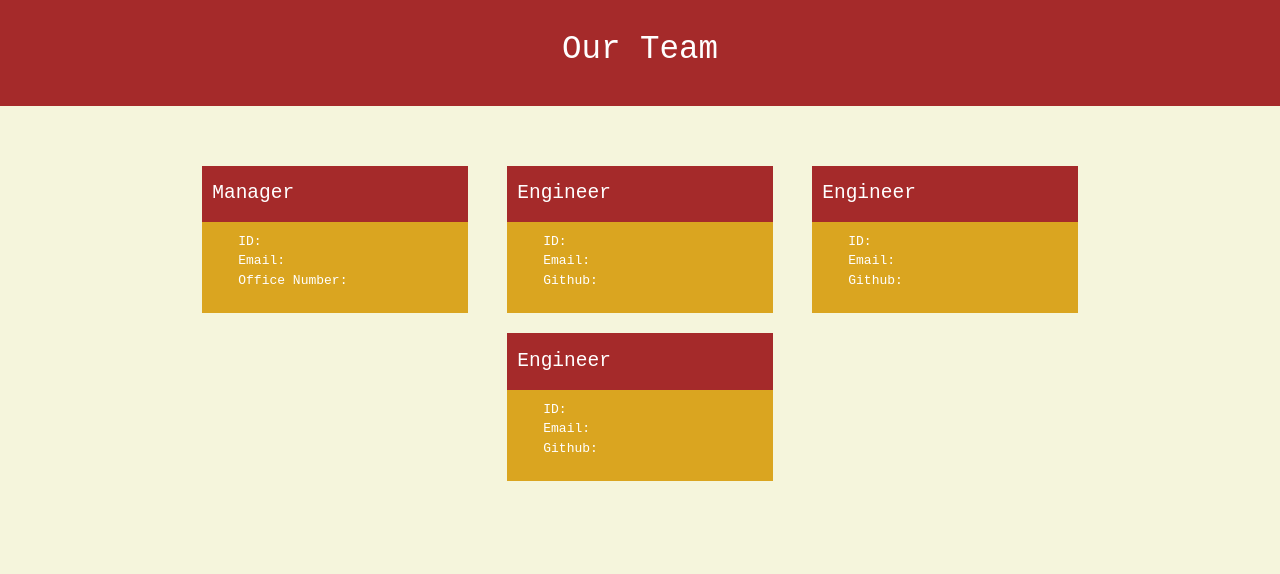
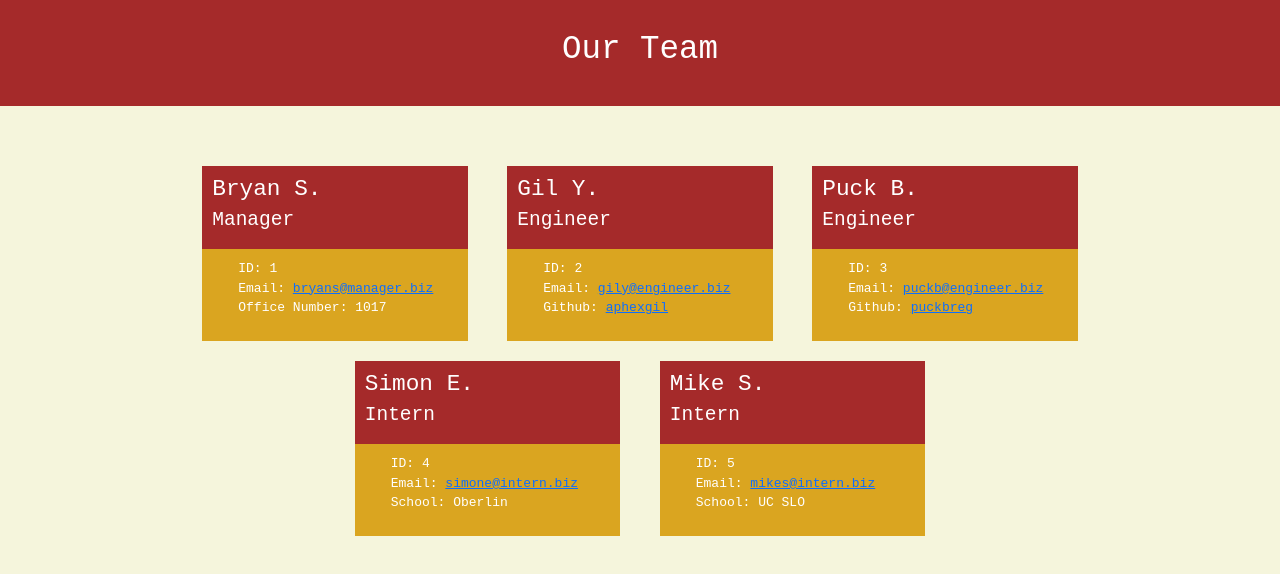
Before and after one commit to aphexgil/team-profile-generator, a website: page dist/index.html in a window 1280 px wide. Drawn offline with nearby package versions, Linux system fonts and the light colour scheme.

Commit message:
Added README.md. Cleaned up style.css

```diff
--- a/dist/index.html
+++ b/dist/index.html
@@ -15,46 +15,57 @@
         <main>
             <div class="container"><div class="row justify-content-center"><div class="col-3 employee-card">
         <div class="card-header">
-            <h3></h3>
+            <h3>Bryan S.</h3>
             <h4>Manager</h4>
         </div>
         <div class="card-body">
             <ul>
-                <li>ID: </li>
-                <li>Email: <a href="mailto:"></a></li><li>Office Number: </li>
+                <li>ID: 1</li>
+                <li>Email: <a href="mailto:bryans@manager.biz">bryans@manager.biz</a></li><li>Office Number: 1017</li>
                     </ul>
                 </div>
             </div><div class="col-3 employee-card">
         <div class="card-header">
-            <h3></h3>
+            <h3>Gil Y.</h3>
             <h4>Engineer</h4>
         </div>
         <div class="card-body">
             <ul>
-                <li>ID: </li>
-                <li>Email: <a href="mailto:"></a></li><li>Github: <a href="https://github.com/"></a></li>
+                <li>ID: 2</li>
+                <li>Email: <a href="mailto:gily@engineer.biz">gily@engineer.biz</a></li><li>Github: <a href="https://github.com/aphexgil">aphexgil</a></li>
                     </ul>
                 </div>
             </div><div class="col-3 employee-card">
         <div class="card-header">
-            <h3></h3>
+            <h3>Puck B.</h3>
             <h4>Engineer</h4>
         </div>
         <div class="card-body">
             <ul>
-                <li>ID: </li>
-                <li>Email: <a href="mailto:"></a></li><li>Github: <a href="https://github.com/"></a></li>
+                <li>ID: 3</li>
+                <li>Email: <a href="mailto:puckb@engineer.biz">puckb@engineer.biz</a></li><li>Github: <a href="https://github.com/puckbreg">puckbreg</a></li>
                     </ul>
                 </div>
             </div></div><div class="row justify-content-center"><div class="col-3 employee-card">
         <div class="card-header">
-            <h3></h3>
-            <h4>Engineer</h4>
+            <h3>Simon E.</h3>
+            <h4>Intern</h4>
         </div>
         <div class="card-body">
             <ul>
-                <li>ID: </li>
-                <li>Email: <a href="mailto:"></a></li><li>Github: <a href="https://github.com/"></a></li>
+                <li>ID: 4</li>
+                <li>Email: <a href="mailto:simone@intern.biz">simone@intern.biz</a></li><li>School: Oberlin</li>
+                    </ul>
+                </div>
+            </div><div class="col-3 employee-card">
+        <div class="card-header">
+            <h3>Mike S.</h3>
+            <h4>Intern</h4>
+        </div>
+        <div class="card-body">
+            <ul>
+                <li>ID: 5</li>
+                <li>Email: <a href="mailto:mikes@intern.biz">mikes@intern.biz</a></li><li>School: UC SLO</li>
                     </ul>
                 </div>
             </div></div>
--- a/dist/style.css
+++ b/dist/style.css
@@ -5,7 +5,6 @@
     color: white;
 
 }
-
 
 html{
 
@@ -28,7 +27,6 @@ header{
     text-align: center;
     background-color: brown;
 }
-
 
 .container{
     background-color: beige;
```
Also changed, not shown: README.md (added), img/index.png (added).
